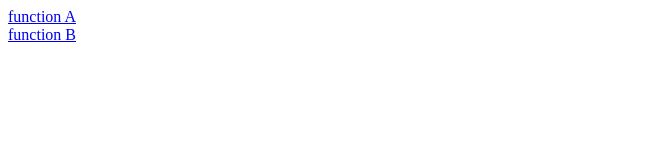
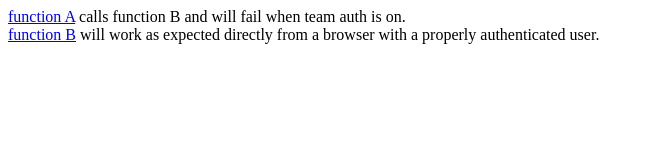
Before and after one commit to jcipriano/jc-function-test, a plain HTML site: page index.html in a window 1280 px wide. Shown: the whole page, without its empty margins (0-654 px from the left). Drawn offline with Linux system fonts and the light colour scheme.

Commit message:
adds text to index page

```diff
--- a/index.html
+++ b/index.html
@@ -1,2 +1,2 @@
-<a href="/.netlify/functions/a">function A</a><br/>
-<a href="/.netlify/functions/b">function B</a>
+<a href="/.netlify/functions/a">function A</a> calls function B and will fail when team auth is on.<br/>
+<a href="/.netlify/functions/b">function B</a> will work as expected directly from a browser with a properly authenticated user.
```
